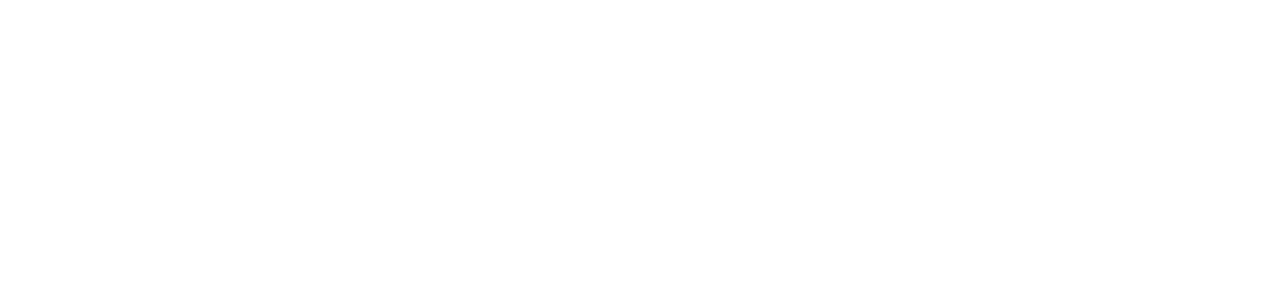
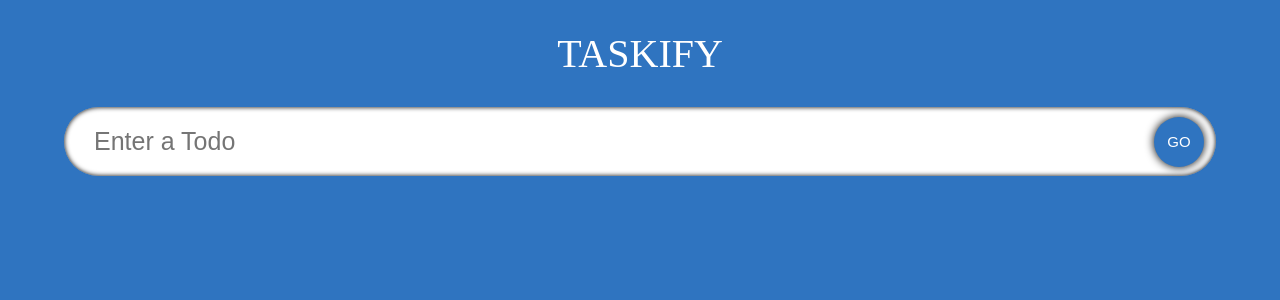
Before and after one commit to vedant-3010/typescript-dnd, a React (Create React App) app: page / in a window 1280 px wide. Shown: the top 300 px of the page. Built offline with nearby package versions, Linux system fonts and the light colour scheme; the HTML template or start-up script is replaced by a standard one; a web font is replaced by a local one.

Commit message:
added InputField

```diff
--- a/src/App.tsx
+++ b/src/App.tsx
@@ -1,11 +1,28 @@
-import React from 'react'
+import React, { useState } from "react";
+import "./App.css";
+import InputFeild from "./components/InputField";
+import TodoList from "./components/TodoList";
+import { Todo } from "./models/models";
 
 const App: React.FC = () => {
+  const [todo, setTodo] = useState<string>("");
+  const [todos, setTodos] = useState<Todo[]>([]);
+
+  const handleAdd = (e: React.FormEvent) => {
+    e.preventDefault();
+
+    if (todo) {
+      setTodos([...todos, { id: Date.now(), todo, isDone: false }]);
+      setTodo("");
+    }
+  };
+
   return (
-    <div className=''>
+    <div className="App">
+      <span className="heading">Taskify</span>
+      <InputFeild todo={todo} setTodo={setTodo} handleAdd={handleAdd} />
+    </div>
+  );
+};
 
-    </div>
-  )
-}
-
-export default App
+export default App;
--- a/src/components/InputField.tsx
+++ b/src/components/InputField.tsx
@@ -1,11 +1,36 @@
-import React from "react";
+import React, { useRef } from "react";
+import "./styles.css";
 
-const InputField = () => {
+interface props {
+  todo: string;
+  setTodo: React.Dispatch<React.SetStateAction<string>>;
+  handleAdd: (e: React.FormEvent) => void;
+}
+
+const InputFeild: React.FC<props> = ({ todo, setTodo, handleAdd }) => {
+  const inputRef = useRef<HTMLInputElement>(null);
+
   return (
-    <div>
-      <h1>Input Field</h1>
-    </div>
+    <form
+      className="input"
+      onSubmit={(e) => {
+        handleAdd(e);
+        inputRef.current?.blur();
+      }}
+    >
+      <input
+        type="text"
+        placeholder="Enter a Todo"
+        value={todo}
+        ref={inputRef}
+        onChange={(e) => setTodo(e.target.value)}
+        className="input__box"
+      />
+      <button type="submit" className="input_submit">
+        GO
+      </button>
+    </form>
   );
 };
 
-export default InputField;
+export default InputFeild;
```
